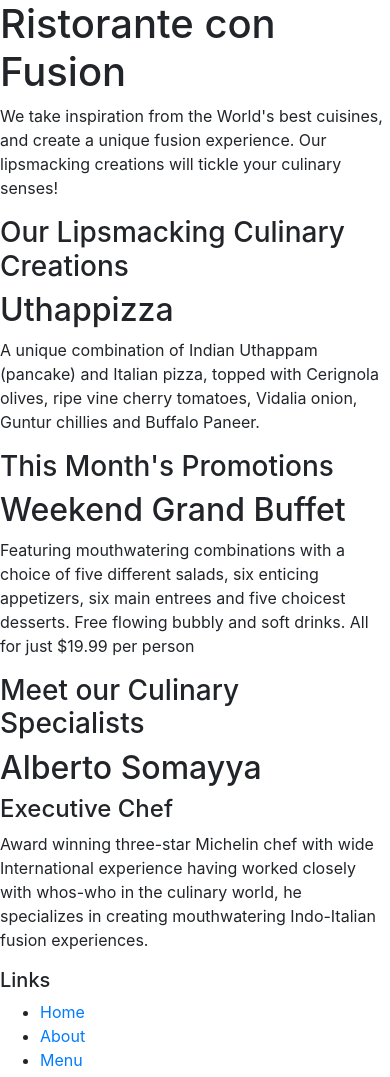
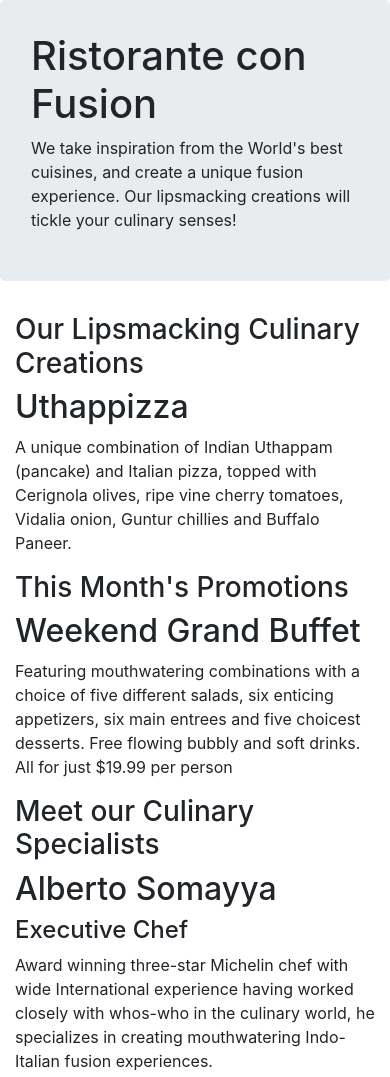
Before and after one commit to Smilesli/Bootstrap4, a website: page index.html in a window 390 px wide. Shown: the top 1077 px of the page. Drawn offline with nearby package versions, Linux system fonts and the light colour scheme.

Commit message:
Bootstrap-Part1-Responsive grid

```diff
--- a/index.html
+++ b/index.html
@@ -14,46 +14,46 @@
 
 <body>
 
-    <header>
-        <div>
-            <div>
-                <div>
+    <header class="jumbotron">
+        <div class="container">
+            <div class="row">
+                <div class="col-12 col-sm-6">
                     <h1>Ristorante con Fusion</h1>
                     <p>We take inspiration from the World's best cuisines, and create a unique fusion experience. Our lipsmacking creations will tickle your culinary senses!</p>
                 </div>
-                <div>
+                <div class="col-12 col-sm">
                 </div>
             </div>
         </div>
     </header>
 
-    <div>
-        <div>
-            <div>
+    <div class="container">
+        <div class="row">
+            <div class="col-12 col-sm-4 order-sm-last col-md-3">
                 <h3>Our Lipsmacking Culinary Creations</h3>
             </div>
-            <div>
+            <div class="col col-sm order-sm-first col-md">
                 <h2>Uthappizza</h2>
                 <p>A unique combination of Indian Uthappam (pancake) and Italian pizza, topped with Cerignola olives, ripe vine cherry tomatoes, Vidalia onion, Guntur chillies and Buffalo Paneer.</p>
             </div>
         </div>
 
 
-        <div>
-            <div>
+        <div class="row">
+            <div class="col-12 col-sm-4 order-sm-last col-md-3">
                 <h3>This Month's Promotions</h3>
             </div>
-            <div>
+            <div class="col col-sm order-sm-first col-md">
                 <h2>Weekend Grand Buffet</h2>
                 <p>Featuring mouthwatering combinations with a choice of five different salads, six enticing appetizers, six main entrees and five choicest desserts. Free flowing bubbly and soft drinks. All for just $19.99 per person </p>
             </div>
         </div>
 
-        <div>
-            <div>
+        <div class="row">
+            <div class="col-12 col-sm-4 order-sm-last col-md-3">
                 <h3>Meet our Culinary Specialists</h3>
             </div>
-            <div>
+            <div class="col col-sm order-sm-first col-md">
                 <h2>Alberto Somayya</h2>
                 <h4>Executive Chef</h4>
                 <p>Award winning three-star Michelin chef with wide International experience having worked closely with whos-who in the culinary world, he specializes in creating mouthwatering Indo-Italian fusion experiences. </p>
@@ -61,10 +61,10 @@
         </div>
     </div>
 
-    <footer>
-        <div>
+    <footer class="container">
+        <div class="row">
             <div>
-                <div>
+                <div class="col-4 offset-1 col-sm-2">
                     <h5>Links</h5>
                     <ul>
                         <li><a href="#">Home</a></li>
@@ -73,7 +73,7 @@
                         <li><a href="#">Contact</a></li>
                     </ul>
                 </div>
-                <div>
+                <div class="col-7 col-sm-5">
                     <h5>Our Address</h5>
                     <address>
 		              121, Clear Water Bay Road<br>
@@ -84,7 +84,7 @@
 		              Email: <a href="mailto:confusion@food.net">confusion@food.net</a>
 		           </address>
                 </div>
-                <div>
+                <div class="col-12 col-sm-4">
                     <div>
                         <a href="http://google.com/+">Google+</a>
                         <a href="http://www.facebook.com/profile.php?id=">Facebook</a>
@@ -95,8 +95,8 @@
                     </div>
                 </div>
            </div>
-           <div>
-                <div>
+           <div class="row">
+                <div class="col-auto">
                     <p>© Copyright 2018 Ristorante Con Fusion</p>
                 </div>
            </div>
```
